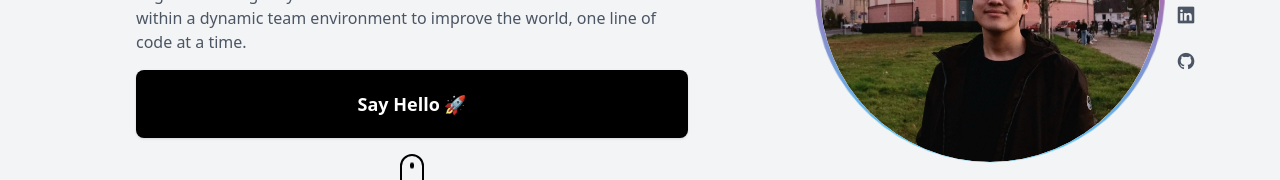
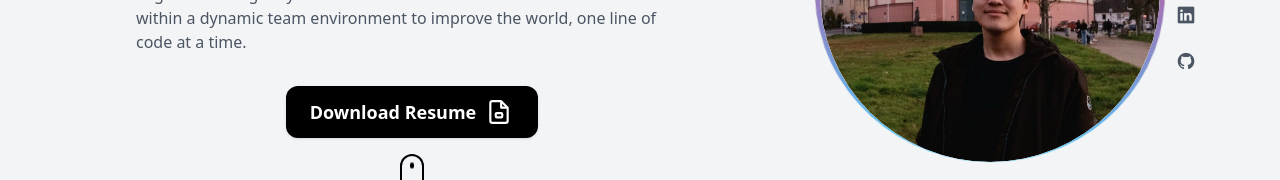
Before and after one commit to BuiNhienLoc/portfolio-site, a React (Create React App) app: page / in a window 1280 px wide. Shown: the part 440-620 px from the top of the page. Built offline with nearby package versions, Linux system fonts and the light colour scheme.

Commit message:
Modify button to download resemu

```diff
--- a/src/components/Home/Hero.jsx
+++ b/src/components/Home/Hero.jsx
@@ -64,10 +64,32 @@ export default function Hero() {
           I am eager to leverage my skills and collaborative mindset to drive success within a dynamic team environment to improve the world, one line of code at a time.
         </p>
 
-        <button className="mt-4 px-10 py-5 bg-black text-white rounded-lg text-lg font-semibold shadow hover:bg-gray-800 transition-all duration-300">
+        {/* <button className="mt-4 px-10 py-5 bg-black text-white rounded-lg text-lg font-semibold shadow hover:bg-gray-800 transition-all duration-300">
           Say Hello
           <span>  🚀</span>
-        </button>
+        </button> */}
+        <div className="flex justify-center">
+          <a
+            href="/Luke_Resume.pdf"
+            download
+            className="mt-4 inline-flex items-center px-6 py-3 bg-black text-white rounded-xl text-lg font-semibold shadow hover:bg-gray-800 transition-all duration-300"
+          >
+            Download Resume
+            <svg
+              className="ml-2"
+              width="30"
+              height="26"
+              fill="none"
+              stroke="currentColor"
+              strokeWidth="2"
+              viewBox="0 0 24 24"
+            >
+              <path d="M14 2H6a2 2 0 0 0-2 2v16a2 2 0 0 0 2 2h12a2 2 0 0 0 2-2V8z" stroke="currentColor" strokeWidth="2" strokeLinejoin="round"/>
+              <polyline points="14 2 14 8 20 8" stroke="currentColor" strokeWidth="2" strokeLinejoin="round"/>
+              <rect x="9" y="13" width="6" height="4" rx="1" stroke="currentColor" strokeWidth="2"/>
+            </svg>
+          </a>
+        </div>
 
         <div className="mt-10 flex flex-col items-center">
           <div className="w-6 h-10 border-2 border-black rounded-full flex items-start justify-center relative">
@@ -75,7 +97,9 @@ export default function Hero() {
           </div>
           <p className="mt-2 text-sm">Scroll Down ↓</p>
         </div>
+
       </div>
+
 
       <div
         ref={rightRef}
```
Also changed, not shown: 1 other file (tests, documents, lock files or other folders).
